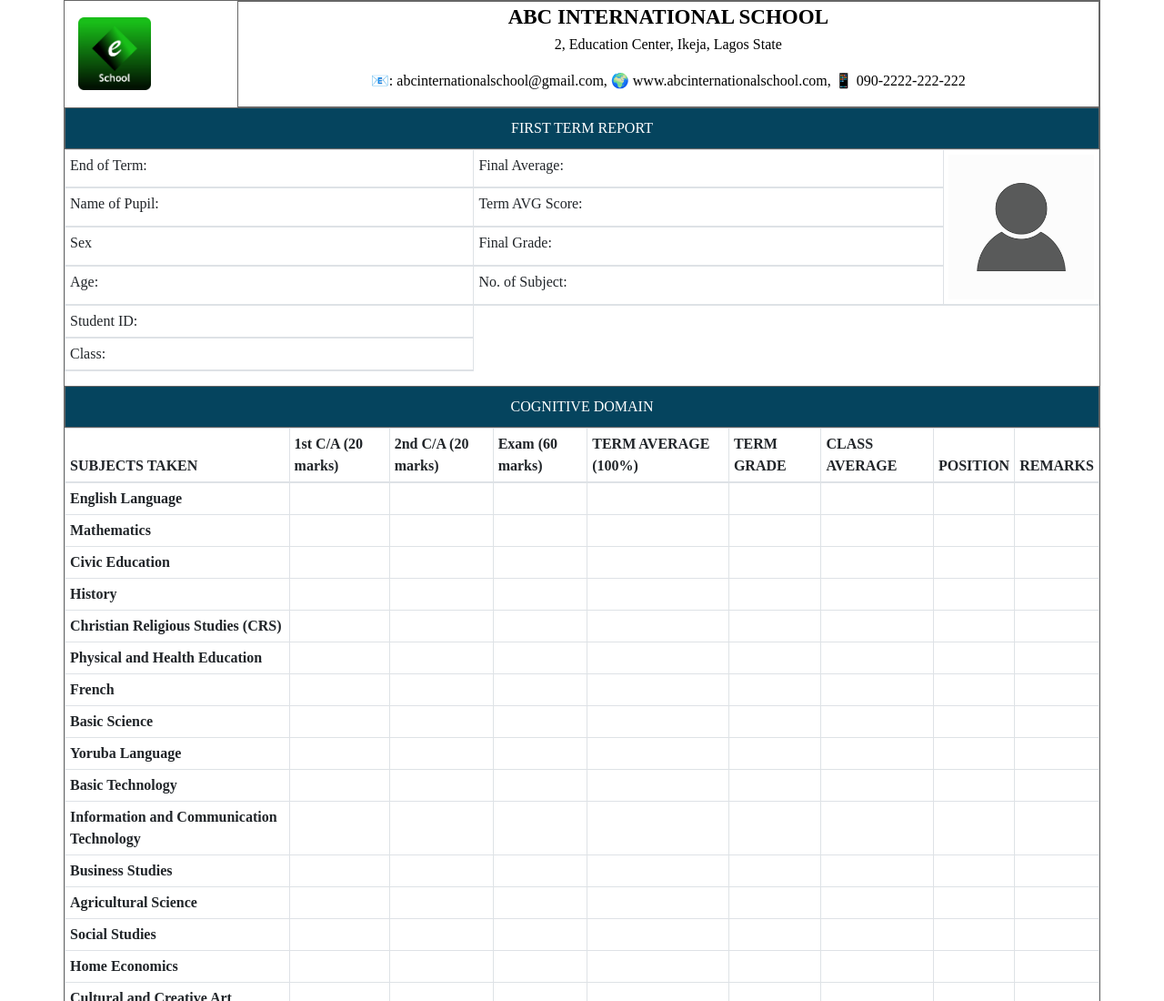
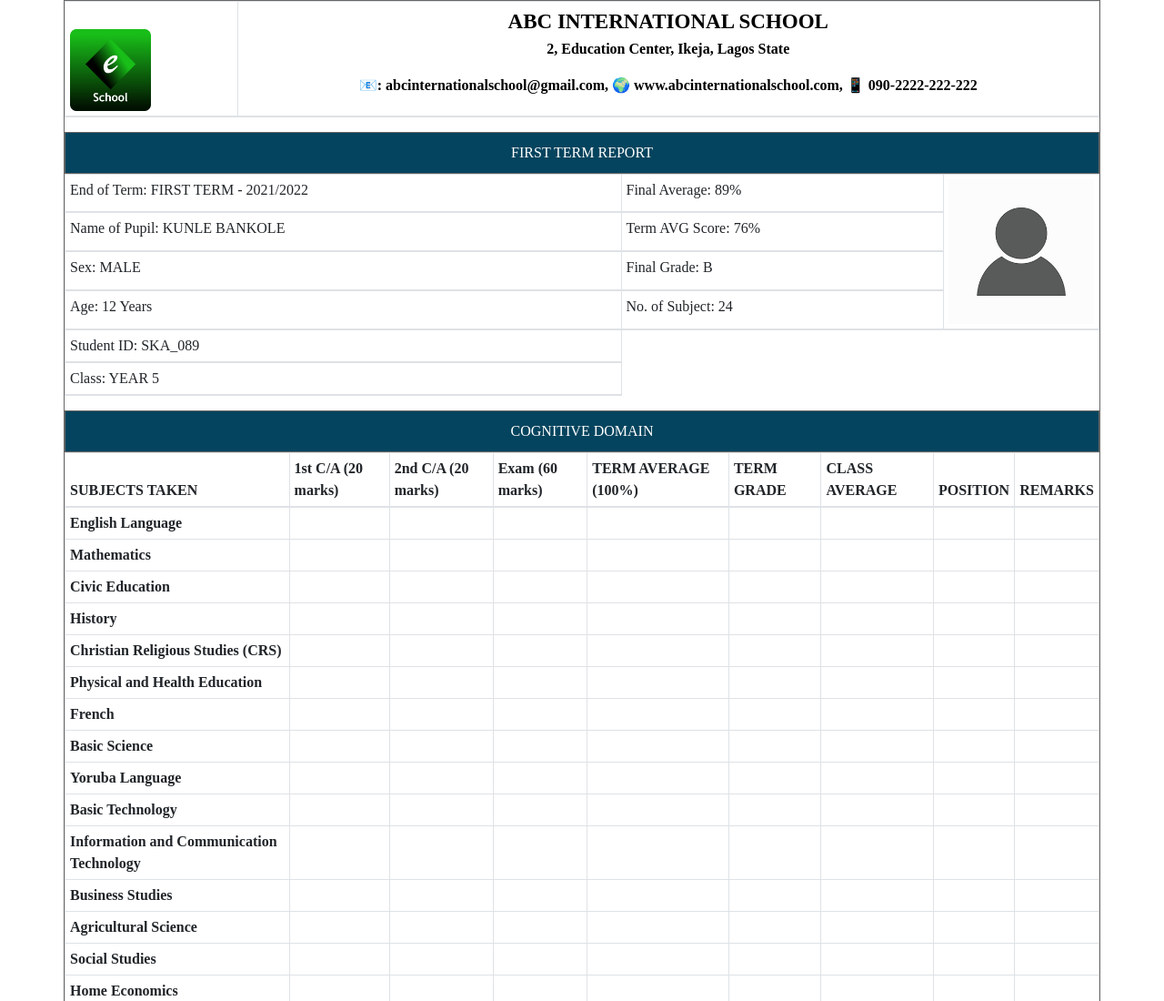
Before and after one commit to blaycoder/result-sheet, a plain HTML site: page index.html in a window 1280 px wide. Shown: the top 1100 px of the page at 91% size. Drawn offline with nearby package versions, Linux system fonts and the light colour scheme.

Commit message:
make changes

```diff
--- a/index.html
+++ b/index.html
@@ -10,41 +10,45 @@
 </head>
 <body>
     <div class="container">
-        <!-- Stack the columns on mobile by making one full-width and the other half-width -->
         <div class="row bio-data">
-          <div class="col-md-2 logo"> <img src="images/e-School favicon.jpg" alt="" class="logo"></div>
-          <div class=" col-md-10 address-info"><span class="school-name">ABC INTERNATIONAL SCHOOL </span>
-            <p>2, Education Center, Ikeja, Lagos State</p>
-            <p>📧: abcinternationalschool@gmail.com, 🌍 www.abcinternationalschool.com, 📱 090-2222-222-222</p>
-          </div>
+          <table class="table table-bordered">
+            <thead>
+              <tr>
+                <th scope="row" class="col-2  logo"><img src="images/e-School favicon.jpg" alt="" class="logo"></th>
+                <th scope="row" class="address-info col-10"><span class="school-name">ABC INTERNATIONAL SCHOOL </span>
+                  <p>2, Education Center, Ikeja, Lagos State</p>
+                  <p>📧: abcinternationalschool@gmail.com, 🌍 www.abcinternationalschool.com, 📱 090-2222-222-222</p></th>
+              </tr>
+            </thead>
+          </table>
           <div class="col-12 justify-content-md-center term">FIRST TERM REPORT</div>
 
           <div class="table-responsive">
             <table class="table table-bordered">
                 <thead>
                   <tr>
-                    <td scope="col">End of Term: </td>
-                    <td scope="col">Final Average:</td>
+                    <td scope="col">End of Term: FIRST TERM - 2021/2022 </td>
+                    <td scope="col">Final Average: 89%</td>
                     <td scope="col" width="15%" rowspan="4" class="passport"><img src="images/person-icon.png"  alt=""></th>
                   </tr>
                   <tr>
-                    <td scope="col">Name of Pupil: </td>
-                    <td scope="col">Term AVG Score:</td>
+                    <td scope="col">Name of Pupil: KUNLE BANKOLE</td>
+                    <td scope="col">Term AVG Score: 76%</td>
                   </tr>
                   <tr>
-                    <td scope="col">Sex </td>
-                    <td scope="col">Final Grade:</td>
+                    <td scope="col">Sex: MALE </td>
+                    <td scope="col">Final Grade: B</td>
                   </tr>
 
                   <tr>
-                    <td scope="col">Age:</td>
-                    <td scope="col">No. of Subject:</td>
+                    <td scope="col">Age: 12 Years</td>
+                    <td scope="col">No. of Subject: 24</td>
                   </tr>
                   <tr>
-                    <td scope="col">Student ID: </td>
+                    <td scope="col">Student ID: SKA_089 </td>
                   </tr>
                   <tr>
-                    <td scope="col">Class: </td>
+                    <td scope="col">Class: YEAR 5 </td>
                   </tr>
                 </thead>
                 </tbody>
--- a/style.css
+++ b/style.css
@@ -106,8 +106,11 @@ td img {
     border: 1px solid #666;
 }
 
+@media (max-width: 991.98px){
+    .logo img {
+        width: 100%;
+        height: 100%;
+        margin: auto 0;
+    }
 
-
-/* .sect-a {
-    background-color: var();
-} */
+}
```
Also changed, not shown: 1 other file.
